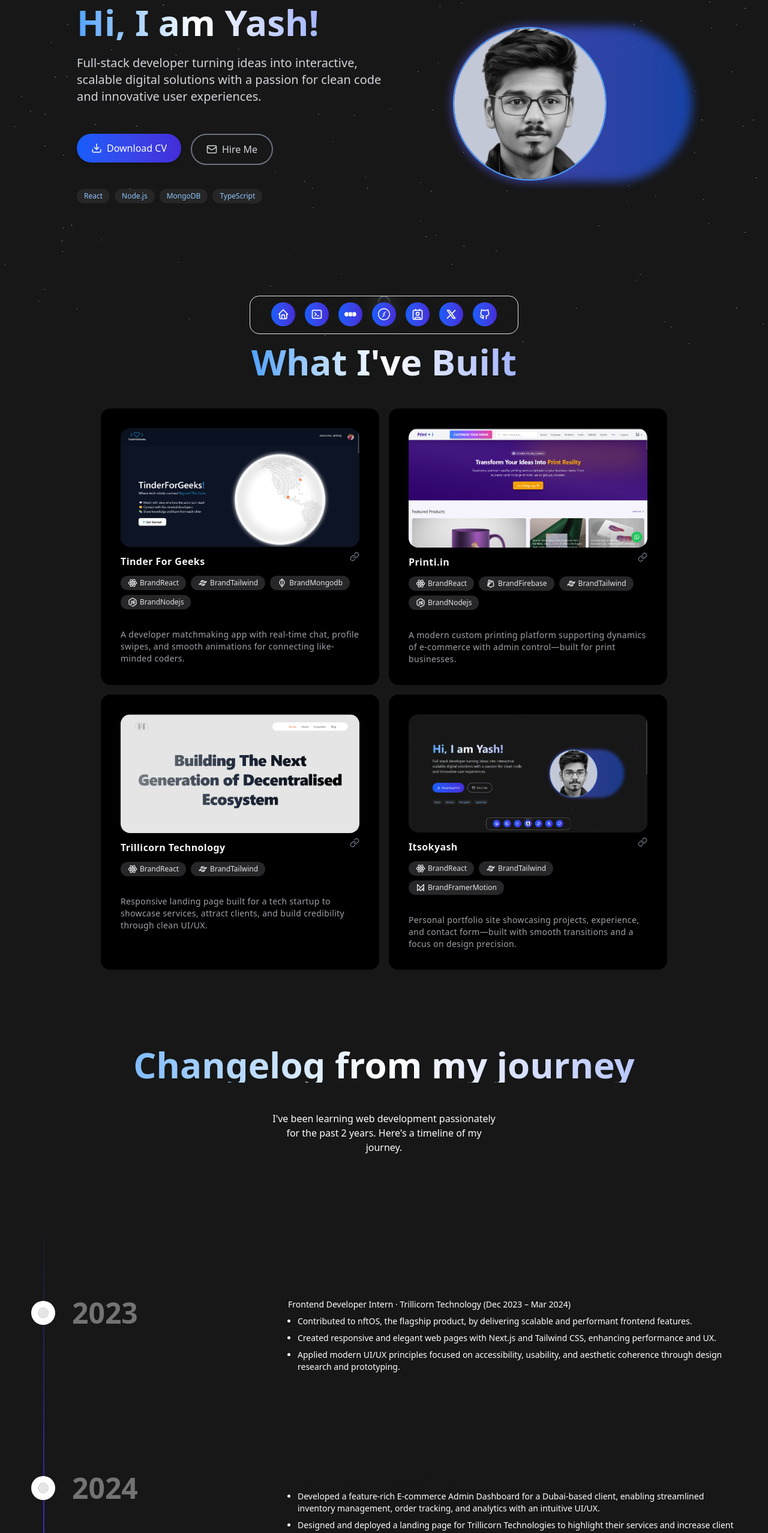
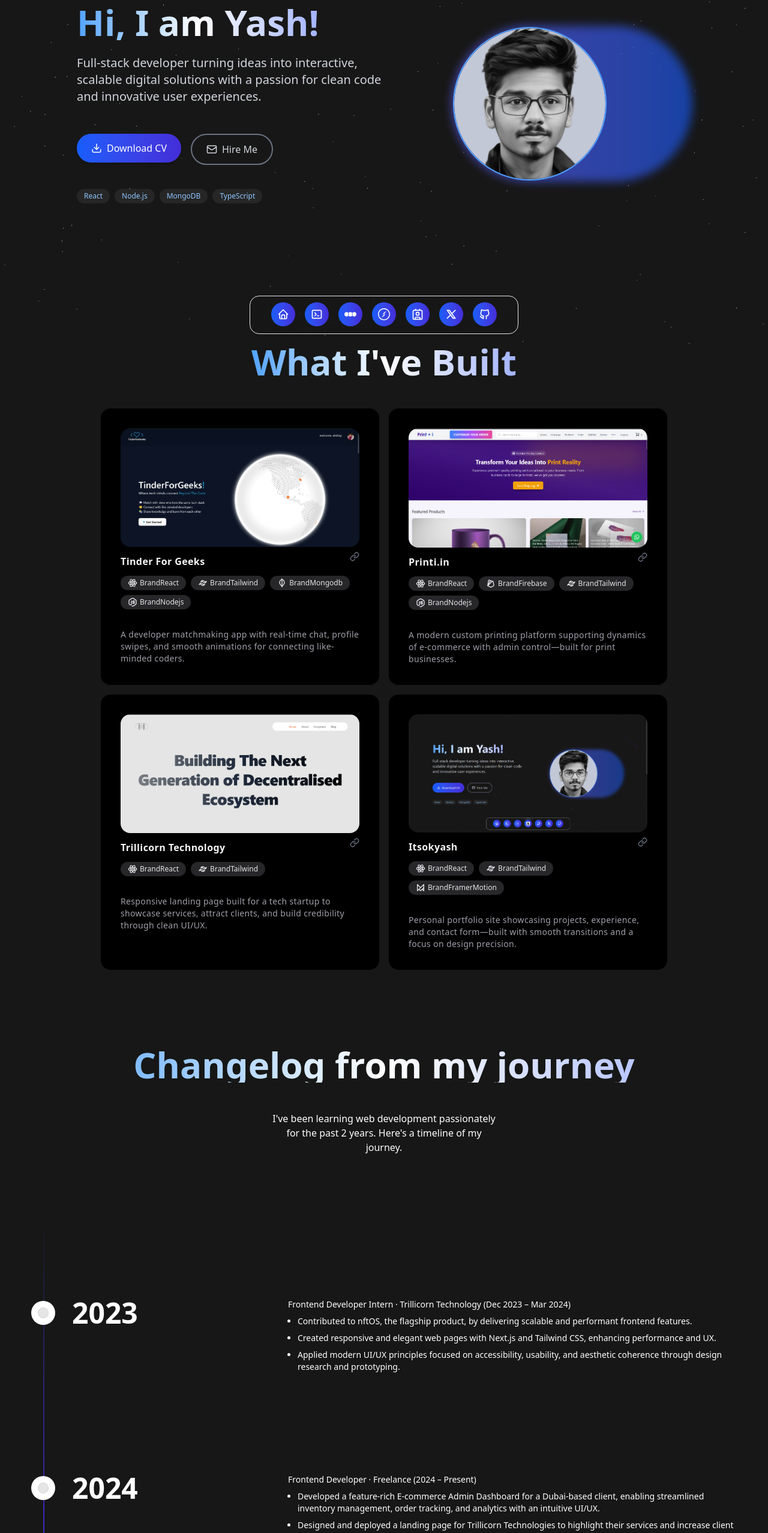
Before and after one commit to yashbhidawe/portfolio, a React (Vite) app: page / in a window 1280 px wide. Shown: the part 227-2783 px from the top of the page at 60% size. Built offline with nearby package versions, Linux system fonts and the light colour scheme.

Commit message:
add favicon icon

```diff
--- a/index.html
+++ b/index.html
@@ -2,9 +2,9 @@
 <html lang="en" class="scroll-smooth">
   <head>
     <meta charset="UTF-8" />
-    <link rel="icon" type="image/svg+xml" href="/vite.svg" />
+    <link rel="icon" type="image/png" href="/src/assets/images/Logo.png" />
     <meta name="viewport" content="width=device-width, initial-scale=1.0" />
-    <title>Vite + React</title>
+    <title>itsokyash!</title>
   </head>
   <body>
     <div id="root"></div>
--- a/src/components/Experience.jsx
+++ b/src/components/Experience.jsx
@@ -33,7 +33,7 @@ export function Experience() {
       title: "2024",
       content: (
         <div>
-          <p className="mb-2 text-sm font-medium text-neutral-900 dark:text-neutral-100">
+          <p className="mb-2 text-sm font-medium text-white dark:text-neutral-100">
             Frontend Developer · Freelance (2024 – Present)
           </p>
           <ul className="list-disc pl-4 text-xs font-normal text-white md:text-sm dark:text-neutral-200">
--- a/src/components/Hero.jsx
+++ b/src/components/Hero.jsx
@@ -77,7 +77,10 @@ const Hero = () => {
               </motion.p>
 
               <motion.div variants={itemVariants} className="flex gap-4 pt-6">
-                <a href="https://drive.google.com/file/d/1JNDLqhHBwqM8fT7EXypclXkh96I8g9W1/view?usp=sharing">
+                <a
+                  href="https://drive.google.com/file/d/1JNDLqhHBwqM8fT7EXypclXkh96I8g9W1/view?usp=sharing"
+                  target="_blank"
+                >
                   <motion.button
                     className="flex items-center gap-2 bg-gradient-to-r from-blue-600 to-indigo-700 hover:from-blue-700 hover:to-indigo-800 text-white px-6 py-3 rounded-full font-medium transition-all shadow-md hover:shadow-indigo-500/50 cursor-pointer"
                     whileHover={{ scale: 1.05 }}
@@ -88,6 +91,8 @@ const Hero = () => {
                   </motion.button>
                 </a>
 
+                <a href="#contact">
+                  {" "}
                   <motion.button
                     className="flex items-center gap-2 bg-transparent border-2 border-gray-500 hover:border-white text-gray-300 hover:text-white px-6 py-3 rounded-full font-medium transition-all cursor-pointer"
                     whileHover={{ scale: 1.05 }}
@@ -96,6 +101,7 @@ const Hero = () => {
                     <Mail size={18} />
                     Hire Me
                   </motion.button>
+                </a>
               </motion.div>
 
               <div className="flex flex-wrap justify-center md:justify-start gap-2 pt-4">
@@ -125,15 +131,6 @@ const Hero = () => {
               </div>
             </motion.div>
           </div>
-
-          <motion.div
-            variants={itemVariants}
-            className="absolute bottom-10 left-1/2 transform -translate-x-1/2 flex flex-col items-center"
-          >
-            <div className="w-5 h-10 border-2 border-gray-400 rounded-full flex justify-center p-1">
-              <ArrowDown className="w-full h-full text-gray-400 animate-bounce" />
-            </div>
-          </motion.div>
         </motion.div>
       </div>
     </div>
--- a/src/components/TechStack.jsx
+++ b/src/components/TechStack.jsx
@@ -25,24 +25,8 @@ import {
   SiFigma,
   SiJsonwebtokens,
   SiShadcnui,
+  SiInternetcomputer,
 } from "react-icons/si";
-
-const SiRestApi = (props) => (
-  <div
-    {...props}
-    className={`${props.className || ""} flex items-center justify-center`}
-  >
-    <svg
-      xmlns="http://www.w3.org/2000/svg"
-      viewBox="0 0 24 24"
-      fill="currentColor"
-      width="1em"
-      height="1em"
-    >
-      <path d="M5 3h14a2 2 0 0 1 2 2v14a2 2 0 0 1-2 2H5a2 2 0 0 1-2-2V5a2 2 0 0 1 2-2zm2.5 12h1.93c.42 0 .79-.23.93-.59l1.69-4.51c.14-.38.1-.76-.11-1.05-.19-.3-.52-.45-.9-.45H9.1c-.42 0-.79.23-.93.59l-1.7 4.51c-.13.38-.1.76.11 1.05.19.3.52.45.92.45zm8 2h1c.55 0 1-.45 1-1v-1h-1c-.55 0-1 .45-1 1v1zm-8-8h1c.55 0 1-.45 1-1V7h-1c-.55 0-1 .45-1 1v1zm14-1c0-.55-.45-1-1-1h-1v1c0 .55.45 1 1 1h1V8zM5 7c-.55 0-1 .45-1 1v1h1c.55 0 1-.45 1-1V7H5zm14 9c0-.55-.45-1-1-1h-1v1c0 .55.45 1 1 1h1v-1zM5 15c-.55 0-1 .45-1 1v1h1c.55 0 1-.45 1-1v-1H5z" />
-    </svg>
-  </div>
-);
 
 const techStackData = {
   frontend: [
@@ -75,7 +59,7 @@ const techStackData = {
     { Icon: SiPostman, name: "Postman", color: "#FF6C37" },
     { Icon: SiFigma, name: "Figma", color: "#F24E1E" },
     { Icon: SiJsonwebtokens, name: "JWT", color: "#000000" },
-    { Icon: SiRestApi, name: "REST APIs", color: "#6BA539" },
+    { Icon: SiInternetcomputer, name: "REST APIs", color: "#6BA539" },
   ],
 };
 
--- a/src/components/ui/timeline.jsx
+++ b/src/components/ui/timeline.jsx
@@ -49,7 +49,7 @@ export const Timeline = ({ data }) => {
               <div className="h-10 absolute left-3 md:left-3 w-10 rounded-full bg-white dark:bg-black flex items-center justify-center">
                 <div className="h-4 w-4 rounded-full bg-neutral-200 dark:bg-neutral-800 border border-neutral-300 dark:border-neutral-700 p-2" />
               </div>
-              <h3 className="hidden md:block text-xl md:pl-20 md:text-5xl font-bold text-neutral-500 dark:text-neutral-500 ">
+              <h3 className="hidden md:block text-xl md:pl-20 md:text-5xl font-bold text-white ">
                 {item.title}
               </h3>
             </div>
```
Also changed, not shown: src/assets/images/Logo.png (added). Lines whose indentation alone changed are shown as unchanged.
